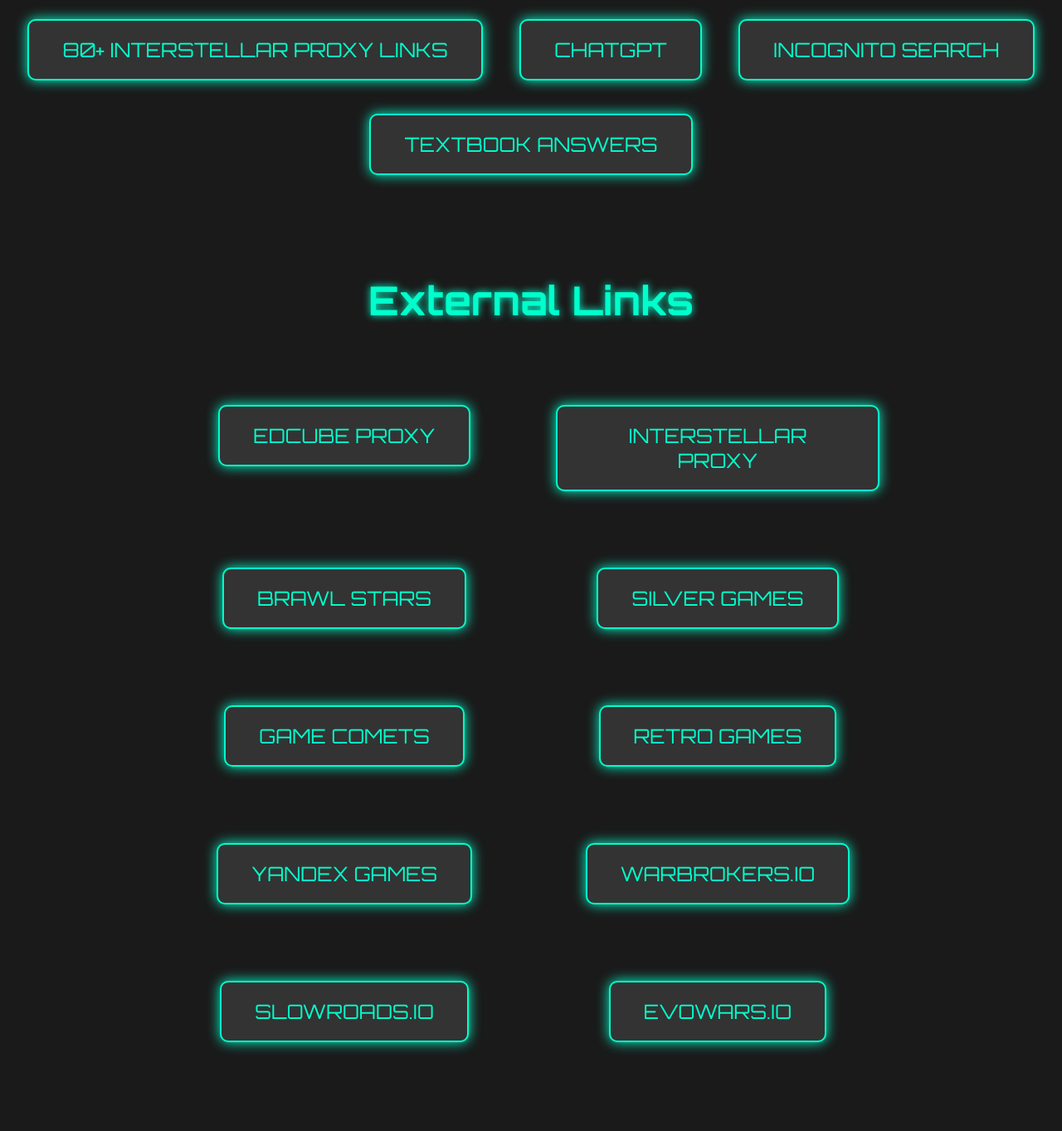
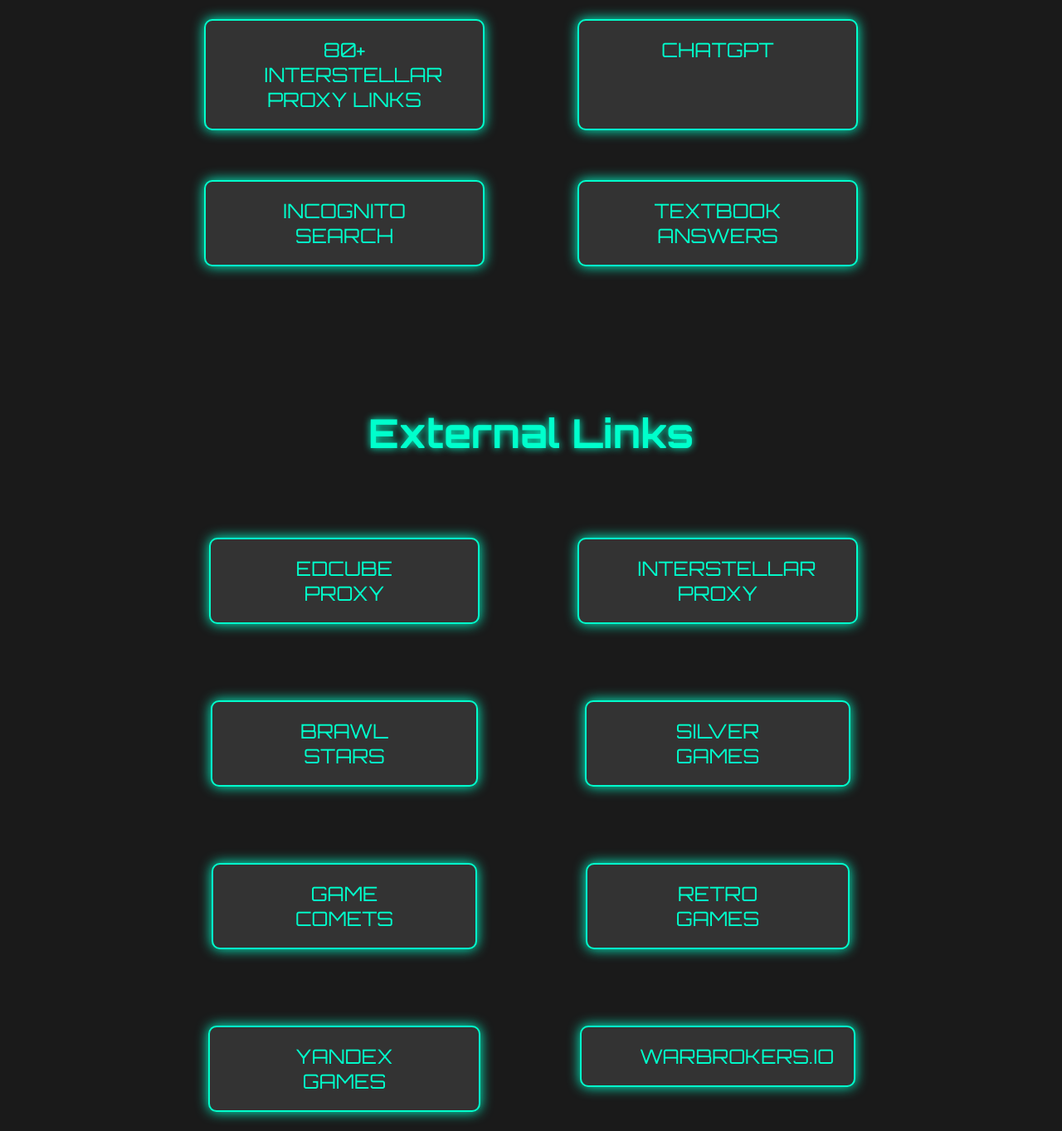
Before and after one commit to edcubelearning/edcube, a plain HTML site: page mainpage.html in a window 1280 px wide. Shown: the part 1269-2632 px from the top of the page at 83% size. Drawn offline with Linux system fonts and the light colour scheme.

Commit message:
Update mainpage.html

```diff
--- a/mainpage.html
+++ b/mainpage.html
@@ -387,40 +387,40 @@
 
 
     <h2 class="otherlinkstext">Resources</h2>
-    <div class="button-container">
-      <a href="interstellar-links.html" class="game-button">80+ Interstellar Proxy Links</a>
+    <div class="button-grid">
+      <a href="interstellar-links.html" class="otherlinks-button">80+ Interstellar Proxy Links</a>
 
-      <a href="chatgpt.html" class="game-button">ChatGPT</a>
+      <a href="chatgpt.html" class="otherlinks-button">ChatGPT</a>
 
-      <a href="incog.html" class="game-button">Incognito Search</a>
+      <a href="incog.html" class="otherlinks-button">Incognito Search</a>
 
-      <a href="litsolutions.html" class="game-button">Textbook Answers</a>
+      <a href="litsolutions.html" class="otherlinks-button">Textbook Answers</a>
 
     </div>
 
     <h2 class="otherlinkstext">External Links</h2>
     <div class="button-grid">
 
-    <p><a href="https://edcubeproxy.w3spaces.com" class="game-button" target="_blank" rel="noopener noreferrer">EdCube Proxy</a></p>
+    <p><a href="https://edcubeproxy.w3spaces.com" class="otherlinks-button" target="_blank" rel="noopener noreferrer">EdCube Proxy</a></p>
 
-    <p><a href="https://history.education.hbmc.net" class="game-button" target="_blank" rel="noopener noreferrer">Interstellar Proxy</a></p>
+    <p><a href="https://history.education.hbmc.net" class="otherlinks-button" target="_blank" rel="noopener noreferrer">Interstellar Proxy</a></p>
 
     <!-- Brawl Stars -->
-    <p><a href="https://yandex.com/games/app/253517?utm_source=game_popup_menu#app-id=253517&catalog-session-uid=catalog-02a08b17-291b-5a78-b202-144f7646e591-1726702840392-4e1d&rtx-reqid=2660801901021142540&pos=%7B%22listType%22%3A%22suggested%22%2C%22tabCategory%22%3A%22common%22%7D&redir-data=%7B%22block%22%3A%22suggested%22%2C%22block_index%22%3A1%2C%22card%22%3A%22adaptive_recommended_new%22%2C%22col%22%3A0%2C%22first_screen%22%3A1%2C%22page%22%3A%22main%22%2C%22rn%22%3A495889249%2C%22row%22%3A1%2C%22rtx_reqid%22%3A%222660801901021142540%22%2C%22same_block_index%22%3A0%2C%22wrapper%22%3A%22grid-list%22%2C%22request_id%22%3A%221726702840098486-17352082741524227831-edi3xrljjzd2t6o6-BAL%22%2C%22http_ref%22%3A%22https%253A%252F%252Fyandex.com%252Fgames%252F%22%7D/#ion" class="game-button" target="_blank" rel="noopener noreferrer">Brawl Stars</a></p>
+    <p><a href="https://yandex.com/games/app/253517?utm_source=game_popup_menu#app-id=253517&catalog-session-uid=catalog-02a08b17-291b-5a78-b202-144f7646e591-1726702840392-4e1d&rtx-reqid=2660801901021142540&pos=%7B%22listType%22%3A%22suggested%22%2C%22tabCategory%22%3A%22common%22%7D&redir-data=%7B%22block%22%3A%22suggested%22%2C%22block_index%22%3A1%2C%22card%22%3A%22adaptive_recommended_new%22%2C%22col%22%3A0%2C%22first_screen%22%3A1%2C%22page%22%3A%22main%22%2C%22rn%22%3A495889249%2C%22row%22%3A1%2C%22rtx_reqid%22%3A%222660801901021142540%22%2C%22same_block_index%22%3A0%2C%22wrapper%22%3A%22grid-list%22%2C%22request_id%22%3A%221726702840098486-17352082741524227831-edi3xrljjzd2t6o6-BAL%22%2C%22http_ref%22%3A%22https%253A%252F%252Fyandex.com%252Fgames%252F%22%7D/#ion" class="otherlinks-button" target="_blank" rel="noopener noreferrer">Brawl Stars</a></p>
 
-    <p><a href="https://www.silvergames.com/en/#ion" class="game-button" target="_blank" rel="noopener noreferrer">Silver Games</a></p>
+    <p><a href="https://www.silvergames.com/en/#ion" class="otherlinks-button" target="_blank" rel="noopener noreferrer">Silver Games</a></p>
 
-    <p><a href="https://www.gamecomets.com/#ion" class="game-button" target="_blank" rel="noopener noreferrer">Game Comets</a></p>
+    <p><a href="https://www.gamecomets.com/#ion" class="otherlinks-button" target="_blank" rel="noopener noreferrer">Game Comets</a></p>
 
-    <p><a href="https://www.retrogames.me/#ion" class="game-button" target="_blank" rel="noopener noreferrer">Retro Games</a></p>
+    <p><a href="https://www.retrogames.me/#ion" class="otherlinks-button" target="_blank" rel="noopener noreferrer">Retro Games</a></p>
 
-    <p><a href="https://www.yandex.com/games/#ion" class="game-button" target="_blank" rel="noopener noreferrer">Yandex Games</a></p>
+    <p><a href="https://www.yandex.com/games/#ion" class="otherlinks-button" target="_blank" rel="noopener noreferrer">Yandex Games</a></p>
 
-    <p><a href="https://warbrokers.io/#ion/" class="game-button" target="_blank" rel="noopener noreferrer">Warbrokers.io</a></p>
+    <p><a href="https://warbrokers.io/#ion/" class="otherlinks-button" target="_blank" rel="noopener noreferrer">Warbrokers.io</a></p>
 
-    <p><a href="https://slowroads.io/#ion/" class="game-button" target="_blank" rel="noopener noreferrer">Slowroads.io</a></p>
+    <p><a href="https://slowroads.io/#ion/" class="otherlinks-button" target="_blank" rel="noopener noreferrer">Slowroads.io</a></p>
 
-    <p><a href="https://evowars.io/#ion/" class="game-button" target="_blank" rel="noopener noreferrer">EvoWars.io</a></p>
+    <p><a href="https://evowars.io/#ion/" class="otherlinks-button" target="_blank" rel="noopener noreferrer">EvoWars.io</a></p>
     </div>
     <h2>Alternative EdCube Sites</h2>
 
```
